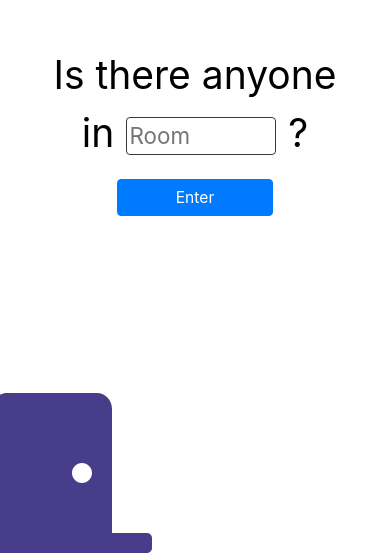
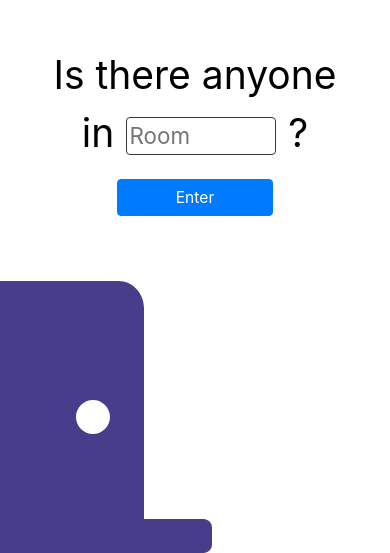
Before and after one commit to 34seod/isthereanyone, a React (Create React App) app in the folder client/: page / in a window 390 px wide. Shown: the part 291-844 px from the top of the page. Built offline with nearby package versions, Linux system fonts and the light colour scheme.

Commit message:
배경아이콘 크기 미세 조정

```diff
--- a/client/src/components/GreenRoom/GreenRoom.css
+++ b/client/src/components/GreenRoom/GreenRoom.css
@@ -12,8 +12,8 @@
     color: darkslateblue;
     position: absolute;
     bottom: 0;
-    left: -2rem;
-    font-size: 10rem;
+    left: -4rem;
+    font-size: 15rem;
     z-index: -2;
   }
 }
--- a/client/src/pages/New/New.css
+++ b/client/src/pages/New/New.css
@@ -8,7 +8,7 @@ span {
   color: darkslateblue;
   position: absolute;
   bottom: 0;
-  left: -5rem;
+  left: -7rem;
   font-size: 20rem;
   z-index: -2;
 }
@@ -60,8 +60,8 @@ span {
     color: darkslateblue;
     position: absolute;
     bottom: 0;
-    left: -3rem;
-    font-size: 10rem;
+    left: -8rem;
+    font-size: 17rem;
     z-index: -2;
   }
 
```
